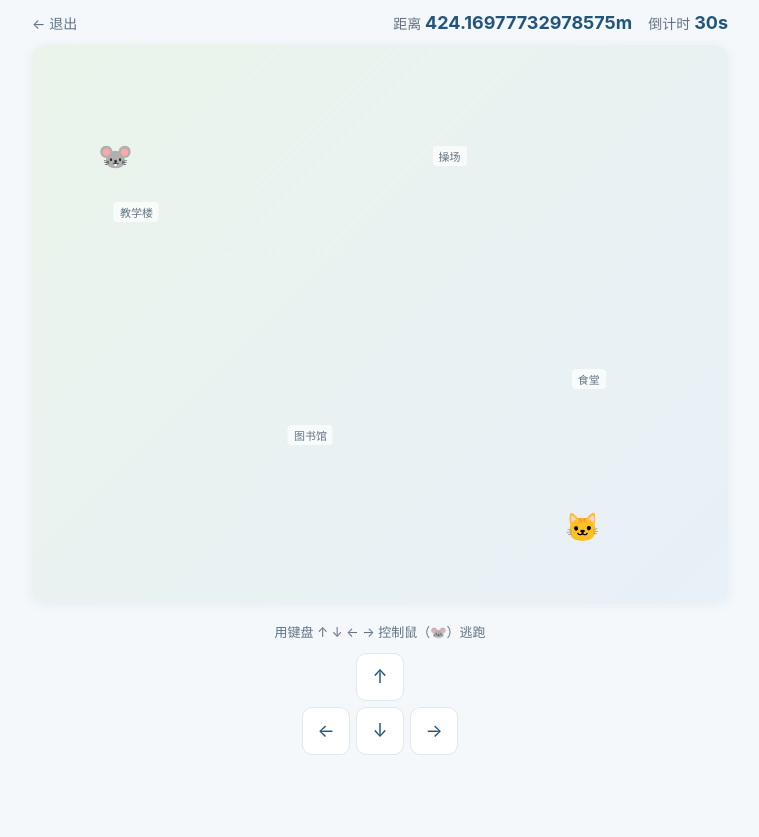
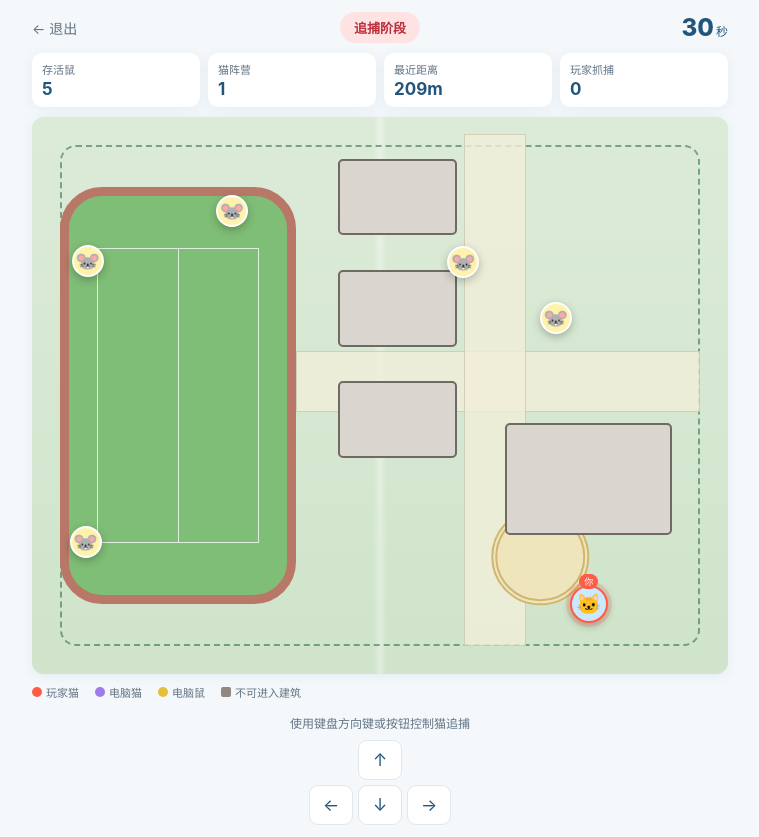
Before and after one commit to uni13-cup/campus-sports-demo, a Vue app: page /game/play in a window 1280 px wide. Shown: the whole page, without its empty margins (260-1019 px from the left). Before the commit the page ends 800 px from the top, so only its background shows below. Built offline with nearby package versions, Linux system fonts and the light colour scheme.

Commit message:
feat(game): integrate bounded cat-and-mouse demo

```diff
--- a/src/game/config.js
+++ b/src/game/config.js
@@ -9,6 +9,9 @@ export const GAME_CONFIG = {
   // 地图范围（模拟坐标，单位：米）
   mapWidth: 500,
   mapHeight: 400,
+
+  // 角色中心与地图边缘的最小距离，对应页面中的虚线活动边界
+  boundaryPadding: 20,
 
   // 阵营规模：1 只玩家猫追捕 5 只电脑鼠
   catCount: 1,
@@ -32,13 +35,13 @@ export const GAME_CONFIG = {
 
   // 固定出生点（虚拟坐标，不代表真实 GPS）
   spawnPoints: {
-    cat: { x: 400, y: 350, landmark: '第二食堂南侧圆形广场' },
+    cat: { x: 400, y: 350 },
     mice: [
-      { x: 60, y: 80, landmark: '西运动场西北角跑道' },
-      { x: 60, y: 320, landmark: '西运动场西南角跑道' },
-      { x: 180, y: 80, landmark: '西运动场东北侧道路' },
-      { x: 315, y: 90, landmark: '笃行书院1号楼北侧道路' },
-      { x: 370, y: 175, landmark: '第二食堂北侧偏西道路' }
+      { x: 60, y: 80 },
+      { x: 60, y: 320 },
+      { x: 180, y: 80 },
+      { x: 315, y: 90 },
+      { x: 370, y: 175 }
     ]
   },
 
@@ -50,9 +53,9 @@ export const GAME_CONFIG = {
 
   // 建筑障碍物；矩形内部及边界均不可进入
   obstacles: [
-    { id: 'duxing-3', name: '笃行书院3号楼', x: 220, y: 30, width: 85, height: 55 },
-    { id: 'duxing-2', name: '笃行书院2号楼', x: 220, y: 110, width: 85, height: 55 },
-    { id: 'duxing-1', name: '笃行书院1号楼', x: 220, y: 190, width: 85, height: 55 },
-    { id: 'canteen-2', name: '第二食堂', x: 340, y: 220, width: 120, height: 80 }
+    { id: 'obstacle-1', x: 220, y: 30, width: 85, height: 55 },
+    { id: 'obstacle-2', x: 220, y: 110, width: 85, height: 55 },
+    { id: 'obstacle-3', x: 220, y: 190, width: 85, height: 55 },
+    { id: 'obstacle-4', x: 340, y: 220, width: 120, height: 80 }
   ]
 }
--- a/src/game/engine.js
+++ b/src/game/engine.js
@@ -43,6 +43,7 @@ export function initGame(opts = {}) {
     config: {
       mapWidth: cfg.mapWidth,
       mapHeight: cfg.mapHeight,
+      boundaryPadding: cfg.boundaryPadding,
       catchThreshold: cfg.catchThreshold,
       moveStep: cfg.moveStep,
       obstacles: cfg.obstacles.map((obstacle) => ({ ...obstacle }))
@@ -144,11 +145,12 @@ export function isWalkablePosition(position, config = GAME_CONFIG) {
   if (!position || !Number.isFinite(position.x) || !Number.isFinite(position.y)) {
     return false
   }
+  const boundaryPadding = config.boundaryPadding ?? 0
   if (
-    position.x < 0 ||
-    position.x > config.mapWidth ||
-    position.y < 0 ||
-    position.y > config.mapHeight
+    position.x < boundaryPadding ||
+    position.x > config.mapWidth - boundaryPadding ||
+    position.y < boundaryPadding ||
+    position.y > config.mapHeight - boundaryPadding
   ) {
     return false
   }
@@ -332,7 +334,6 @@ function createPlayers(cfg) {
       role: 'cat',
       controller: 'human',
       position: { x: catSpawn.x, y: catSpawn.y },
-      spawnLandmark: catSpawn.landmark,
       captures: 0
     }
   ]
@@ -345,7 +346,6 @@ function createPlayers(cfg) {
       role: 'mouse',
       controller: 'ai',
       position: { x: spawn.x, y: spawn.y },
-      spawnLandmark: spawn.landmark,
       capturedAt: null
     })
   }
@@ -367,13 +367,13 @@ function movePlayerInState(gameState, playerId, delta) {
   const nextPosition = {
     x: clamp(
       player.position.x + delta.dx,
-      0,
-      nextState.config.mapWidth
+      nextState.config.boundaryPadding,
+      nextState.config.mapWidth - nextState.config.boundaryPadding
     ),
     y: clamp(
       player.position.y + delta.dy,
-      0,
-      nextState.config.mapHeight
+      nextState.config.boundaryPadding,
+      nextState.config.mapHeight - nextState.config.boundaryPadding
     )
   }
   if (isWalkablePosition(nextPosition, nextState.config)) {
--- a/src/views/game/GameMapView.vue
+++ b/src/views/game/GameMapView.vue
@@ -1,109 +1,118 @@
 <script setup>
-import { ref, onMounted, onBeforeUnmount, computed } from 'vue'
+import { computed, onBeforeUnmount, onMounted, ref } from 'vue'
 import { useRouter } from 'vue-router'
 import {
+  calcDistance,
+  getState,
   initGame,
   moveCharacter,
-  startTimer,
-  clearTimer,
-  getState
+  tick,
+  updateAi
 } from '@/game/engine.js'
 import { GAME_CONFIG } from '@/game/config.js'
 
 const router = useRouter()
 const state = ref(null)
+const ending = ref(false)
+let timerId = null
 
-// 控制：鼠标控制鼠，键盘方向键控制鼠；猫由简单 AI 追击
-const catPos = computed(() => state.value?.cat ?? { x: 0, y: 0 })
-const mousePos = computed(() => state.value?.mouse ?? { x: 0, y: 0 })
-const distance = computed(() => state.value?.distance ?? 0)
-const timeLeft = computed(() => state.value?.timeLeft ?? 0)
-const status = computed(() => state.value?.status ?? 'idle')
-const winner = computed(() => state.value?.winner ?? null)
+const phase = computed(() => state.value?.phase ?? 'hiding')
+const players = computed(() => state.value?.players ?? [])
+const humanCat = computed(() =>
+  players.value.find((player) => player.controller === 'human')
+)
+const mice = computed(() => players.value.filter((player) => player.role === 'mouse'))
+const cats = computed(() => players.value.filter((player) => player.role === 'cat'))
+const activityBorderStyle = computed(() => {
+  const config = state.value?.config
+  if (!config) return {}
+  return {
+    left: `${config.boundaryPadding / config.mapWidth * 100}%`,
+    right: `${config.boundaryPadding / config.mapWidth * 100}%`,
+    top: `${config.boundaryPadding / config.mapHeight * 100}%`,
+    bottom: `${config.boundaryPadding / config.mapHeight * 100}%`
+  }
+})
+const timeLeft = computed(() => {
+  if (!state.value) return 0
+  return phase.value === 'hiding'
+    ? state.value.hidingTimeLeft
+    : state.value.chasingTimeLeft
+})
+const nearestMouseDistance = computed(() => {
+  if (!humanCat.value || mice.value.length === 0) return 0
+  return Math.round(Math.min(
+    ...mice.value.map((mouse) =>
+      calcDistance(humanCat.value.position, mouse.position)
+    )
+  ))
+})
 
-// 地图比例：将模拟坐标映射到 CSS 百分比
-function toPercent(pos) {
-  if (!pos) return { left: '0%', top: '0%' }
+function toPercent(position) {
   return {
-    left: `${(pos.x / GAME_CONFIG.mapWidth) * 100}%`,
-    top: `${(pos.y / GAME_CONFIG.mapHeight) * 100}%`
+    left: `${position.x / GAME_CONFIG.mapWidth * 100}%`,
+    top: `${position.y / GAME_CONFIG.mapHeight * 100}%`
   }
 }
 
-// 简单 AI：猫朝鼠的方向移动一步
-function catChase() {
-  const s = getState()
-  if (!s || s.status !== 'running') return
-  const dx = s.mouse.x - s.cat.x
-  const dy = s.mouse.y - s.cat.y
-  const dist = Math.hypot(dx, dy) || 1
-  const step = GAME_CONFIG.moveStep
-  moveCharacter('cat', {
-    dx: Math.round((dx / dist) * step),
-    dy: Math.round((dy / dist) * step)
-  })
-  syncState()
+function obstacleStyle(obstacle) {
+  return {
+    left: `${obstacle.x / GAME_CONFIG.mapWidth * 100}%`,
+    top: `${obstacle.y / GAME_CONFIG.mapHeight * 100}%`,
+    width: `${obstacle.width / GAME_CONFIG.mapWidth * 100}%`,
+    height: `${obstacle.height / GAME_CONFIG.mapHeight * 100}%`
+  }
 }
 
-// 玩家操控鼠
-function moveMouse(dx, dy) {
-  moveCharacter('mouse', { dx, dy })
-  syncState()
-  catChase()
+function moveCat(dx, dy) {
+  if (phase.value !== 'chasing' || ending.value) return
+  state.value = moveCharacter('cat', { dx, dy })
   checkEnd()
 }
 
-function syncState() {
+function advanceOneSecond() {
+  tick()
+  updateAi()
   state.value = getState()
+  checkEnd()
 }
 
 function checkEnd() {
-  const s = getState()
-  if (s && (s.status === 'caught' || s.status === 'timeout')) {
-    clearTimer()
-    state.value = s
-    setTimeout(() => router.push('/game/result'), 600)
-  }
-}
-
-// 键盘控制
-function onKey(e) {
-  const step = GAME_CONFIG.moveStep
-  switch (e.key) {
-    case 'ArrowUp':
-      e.preventDefault()
-      moveMouse(0, -step)
-      break
-    case 'ArrowDown':
-      e.preventDefault()
-      moveMouse(0, step)
-      break
-    case 'ArrowLeft':
-      e.preventDefault()
-      moveMouse(-step, 0)
-      break
-    case 'ArrowRight':
-      e.preventDefault()
-      moveMouse(step, 0)
-      break
-  }
-}
-
-function onTimerTick(s) {
-  state.value = s
-  catChase()
-  checkEnd()
+  if (!state.value || state.value.phase !== 'ended' || ending.value) return
+  ending.value = true
+  stopTimer()
+  window.setTimeout(() => router.push('/game/result'), 900)
 }
 
 function startMatch() {
-  initGame()
-  syncState()
-  startTimer(onTimerTick)
+  state.value = initGame()
+  ending.value = false
+  timerId = window.setInterval(advanceOneSecond, GAME_CONFIG.tickInterval)
+}
+
+function stopTimer() {
+  if (!timerId) return
+  window.clearInterval(timerId)
+  timerId = null
 }
 
 function backHome() {
-  clearTimer()
+  stopTimer()
   router.push('/')
+}
+
+function onKey(event) {
+  const step = GAME_CONFIG.moveStep
+  const moves = {
+    ArrowUp: [0, -step],
+    ArrowDown: [0, step],
+    ArrowLeft: [-step, 0],
+    ArrowRight: [step, 0]
+  }
+  const move = moves[event.key]
+  if (!move) return
+  event.preventDefault()
+  moveCat(...move)
 }
 
 onMounted(() => {
@@ -112,46 +121,91 @@ onMounted(() => {
 })
 
 onBeforeUnmount(() => {
-  clearTimer()
+  stopTimer()
   window.removeEventListener('keydown', onKey)
 })
 </script>
 
 <template>
-  <div class="page game-map">
-    <div class="hud">
+  <div class="page game-map" v-if="state">
+    <header class="hud">
       <button class="back-btn" @click="backHome">← 退出</button>
-      <div class="hud-stats">
-        <span class="stat">距离 <strong>{{ distance }}m</strong></span>
-        <span class="stat" :class="{ urgent: timeLeft <= 10 }">
-          倒计时 <strong>{{ timeLeft }}s</strong>
-        </span>
+      <div class="phase-pill" :class="phase">
+        {{ phase === 'hiding' ? '躲藏阶段' : phase === 'chasing' ? '追捕阶段' : '本局结束' }}
+      </div>
+      <div class="timer" :class="{ urgent: timeLeft <= 5 }">
+        {{ timeLeft }}<small>秒</small>
+      </div>
+    </header>
+
+    <section class="scoreboard">
+      <div><span>存活鼠</span><strong>{{ mice.length }}</strong></div>
+      <div><span>猫阵营</span><strong>{{ cats.length }}</strong></div>
+      <div><span>最近距离</span><strong>{{ nearestMouseDistance }}m</strong></div>
+      <div><span>玩家抓捕</span><strong>{{ humanCat?.captures ?? 0 }}</strong></div>
+    </section>
+
+    <div class="map-area">
+      <div class="map-bg">
+        <div class="activity-border" :style="activityBorderStyle"></div>
+        <div class="sports-field">
+          <div class="field-line"></div>
+        </div>
+        <div class="road road-horizontal"></div>
+        <div class="road road-vertical"></div>
+        <div class="plaza"></div>
+
+        <div
+          v-for="obstacle in state.config.obstacles"
+          :key="obstacle.id"
+          class="building"
+          :style="obstacleStyle(obstacle)"
+        ></div>
+
+        <div
+          v-for="player in players"
+          :key="player.id"
+          class="role"
+          :class="[
+            player.role,
+            player.controller,
+            { converted: player.role === 'cat' && player.controller === 'ai' }
+          ]"
+          :style="toPercent(player.position)"
+          :title="player.id"
+        >
+          <span class="role-icon">{{ player.role === 'cat' ? '🐱' : '🐭' }}</span>
+          <small v-if="player.controller === 'human'">你</small>
+        </div>
+
+        <div class="phase-overlay" v-if="phase === 'hiding'">
+          <strong>老鼠躲藏中</strong>
+          <span>{{ timeLeft }} 秒后开始追捕</span>
+        </div>
+        <div class="phase-overlay result" v-else-if="phase === 'ended'">
+          <strong>{{ state.winner === 'cat' ? '猫方获胜！' : '鼠方获胜！' }}</strong>
+          <span>正在前往结算页</span>
+        </div>
       </div>
     </div>
 
-    <div class="map-area">
-      <!-- 模拟校园地图背景 -->
-      <div class="map-bg">
-        <span class="landmark" style="left: 15%; top: 30%">教学楼</span>
-        <span class="landmark" style="left: 60%; top: 20%">操场</span>
-        <span class="landmark" style="left: 40%; top: 70%">图书馆</span>
-        <span class="landmark" style="left: 80%; top: 60%">食堂</span>
-
-        <!-- 猫 -->
-        <div class="role cat" :style="toPercent(catPos)">🐱</div>
-        <!-- 鼠 -->
-        <div class="role mouse" :style="toPercent(mousePos)">🐭</div>
-      </div>
+    <div class="legend">
+      <span><i class="legend-dot human-dot"></i>玩家猫</span>
+      <span><i class="legend-dot ai-cat-dot"></i>电脑猫</span>
+      <span><i class="legend-dot mouse-dot"></i>电脑鼠</span>
+      <span><i class="legend-block"></i>不可进入建筑</span>
     </div>
 
     <div class="controls">
-      <p class="hint">用键盘 ↑ ↓ ← → 控制鼠（🐭）逃跑</p>
-      <div class="dpad">
-        <button @click="moveMouse(0, -GAME_CONFIG.moveStep)">↑</button>
+      <p class="hint">
+        {{ phase === 'hiding' ? '躲藏阶段，猫暂时不能移动' : '使用键盘方向键或按钮控制猫追捕' }}
+      </p>
+      <div class="dpad" :class="{ disabled: phase !== 'chasing' }">
+        <button @click="moveCat(0, -GAME_CONFIG.moveStep)" aria-label="向上">↑</button>
         <div class="dpad-row">
-          <button @click="moveMouse(-GAME_CONFIG.moveStep, 0)">←</button>
-          <button @click="moveMouse(0, GAME_CONFIG.moveStep)">↓</button>
-          <button @click="moveMouse(GAME_CONFIG.moveStep, 0)">→</button>
+          <button @click="moveCat(-GAME_CONFIG.moveStep, 0)" aria-label="向左">←</button>
+          <button @click="moveCat(0, GAME_CONFIG.moveStep)" aria-label="向下">↓</button>
+          <button @click="moveCat(GAME_CONFIG.moveStep, 0)" aria-label="向右">→</button>
         </div>
       </div>
     </div>
@@ -159,14 +213,12 @@ onBeforeUnmount(() => {
 </template>
 
 <style scoped>
-.game-map {
-  padding: 12px;
-}
+.game-map { padding: 12px; }
 .hud {
-  display: flex;
+  display: grid;
+  grid-template-columns: 1fr auto 1fr;
   align-items: center;
-  justify-content: space-between;
-  margin-bottom: 12px;
+  margin-bottom: 10px;
 }
 .back-btn {
   all: unset;
@@ -174,83 +226,214 @@ onBeforeUnmount(() => {
   color: var(--color-text-light);
   font-size: 14px;
 }
-.hud-stats {
+.phase-pill {
+  padding: 6px 14px;
+  border-radius: 999px;
+  background: #fff3cd;
+  color: #8a6400;
+  font-size: 13px;
+  font-weight: 700;
+}
+.phase-pill.chasing { background: #ffe3e3; color: #bb2d3b; }
+.phase-pill.ended { background: #e1f3e5; color: #28733b; }
+.timer {
+  justify-self: end;
+  color: var(--color-primary);
+  font-size: 24px;
+  font-weight: 800;
+}
+.timer small { margin-left: 2px; font-size: 12px; font-weight: 500; }
+.timer.urgent { color: #e74c3c; }
+.scoreboard {
+  display: grid;
+  grid-template-columns: repeat(4, 1fr);
+  gap: 8px;
+  margin-bottom: 10px;
+}
+.scoreboard div {
   display: flex;
-  gap: 16px;
+  flex-direction: column;
+  padding: 8px 10px;
+  border-radius: 10px;
+  background: var(--color-white);
+  box-shadow: var(--shadow);
 }
-.stat {
-  font-size: 14px;
-  color: var(--color-text-light);
-}
-.stat strong {
-  color: var(--color-primary);
-  font-size: 18px;
-}
-.stat.urgent strong {
-  color: #e74c3c;
-}
-
+.scoreboard span { color: var(--color-text-light); font-size: 11px; }
+.scoreboard strong { margin-top: 2px; color: var(--color-primary); font-size: 17px; }
 .map-area {
   width: 100%;
   aspect-ratio: 5 / 4;
-  background: var(--color-white);
+  overflow: hidden;
   border-radius: var(--radius);
+  background: #dcebd8;
   box-shadow: var(--shadow);
-  overflow: hidden;
 }
 .map-bg {
   position: relative;
   width: 100%;
   height: 100%;
-  background: linear-gradient(135deg, #eaf4ea 0%, #e8f0f8 100%);
+  overflow: hidden;
+  background:
+    linear-gradient(90deg, transparent 49%, rgba(255, 255, 255, 0.35) 50%, transparent 51%),
+    linear-gradient(#dcebd8, #cfe4ca);
 }
-.landmark {
+.activity-border {
   position: absolute;
+  border: 2px dashed rgba(37, 105, 64, 0.55);
+  border-radius: 16px;
+}
+.sports-field {
+  position: absolute;
+  left: 4%;
+  top: 12.5%;
+  width: 34%;
+  height: 75%;
+  box-sizing: border-box;
+  border: 9px solid #b97867;
+  border-radius: 42px;
+  background: #7fbe76;
+  color: rgba(22, 80, 40, 0.85);
+  text-align: center;
+  font-size: 12px;
+  font-weight: 700;
+}
+.field-line { position: absolute; inset: 13%; border: 1px solid rgba(255, 255, 255, 0.75); }
+.field-line::after {
+  content: '';
+  position: absolute;
+  left: 50%;
+  top: 0;
+  height: 100%;
+  border-left: 1px solid rgba(255, 255, 255, 0.75);
+}
+.road {
+  position: absolute;
+  background: rgba(242, 239, 218, 0.8);
+  border: 1px solid rgba(176, 170, 140, 0.45);
+}
+.road-horizontal { left: 38%; top: 42%; width: 58%; height: 11%; }
+.road-vertical { left: 62%; top: 3%; width: 9%; height: 92%; }
+.plaza {
+  position: absolute;
+  left: 73%;
+  top: 79%;
+  width: 14%;
+  aspect-ratio: 1;
+  display: grid;
+  place-items: center;
   transform: translate(-50%, -50%);
-  font-size: 11px;
-  color: var(--color-text-light);
-  background: rgba(255, 255, 255, 0.7);
-  padding: 2px 6px;
-  border-radius: 4px;
-  white-space: nowrap;
+  border: 6px double #d0b66f;
+  border-radius: 50%;
+  background: #efe5bd;
+  color: #7c682e;
+  font-size: 10px;
+  text-align: center;
+}
+.building {
+  position: absolute;
+  z-index: 2;
+  box-sizing: border-box;
+  display: grid;
+  place-items: center;
+  padding: 3px;
+  border: 2px solid #6f6a64;
+  border-radius: 5px;
+  background: #dad6cf;
+  color: #4b4743;
+  font-size: 9px;
+  font-weight: 700;
+  text-align: center;
 }
 .role {
   position: absolute;
+  z-index: 5;
+  display: grid;
+  place-items: center;
+  width: 32px;
+  height: 32px;
   transform: translate(-50%, -50%);
-  font-size: 28px;
-  transition: left 0.3s ease, top 0.3s ease;
-  z-index: 2;
+  border: 2px solid #fff;
+  border-radius: 50%;
+  box-shadow: 0 3px 8px rgba(0, 0, 0, 0.25);
+  transition: left 0.22s ease, top 0.22s ease;
 }
-
-.controls {
-  margin-top: 20px;
-  text-align: center;
+.role-icon { font-size: 20px; line-height: 1; }
+.role.mouse { background: #fff2ad; }
+.role.cat { background: #cbe8ff; }
+.role.human {
+  width: 38px;
+  height: 38px;
+  border-color: #ff5c45;
+  box-shadow: 0 0 0 4px rgba(255, 92, 69, 0.2), 0 3px 8px rgba(0, 0, 0, 0.25);
 }
-.hint {
-  font-size: 13px;
-  color: var(--color-text-light);
-  margin-bottom: 12px;
+.role.converted { background: #d9c9ff; }
+.role small {
+  position: absolute;
+  top: -13px;
+  padding: 1px 5px;
+  border-radius: 8px;
+  background: #ff5c45;
+  color: white;
+  font-size: 9px;
+  white-space: nowrap;
 }
-.dpad {
+.phase-overlay {
+  position: absolute;
+  z-index: 9;
+  left: 50%;
+  top: 50%;
   display: flex;
   flex-direction: column;
   align-items: center;
-  gap: 6px;
+  gap: 5px;
+  min-width: 170px;
+  padding: 16px 22px;
+  transform: translate(-50%, -50%);
+  border: 1px solid rgba(255, 255, 255, 0.8);
+  border-radius: 14px;
+  background: rgba(24, 58, 35, 0.84);
+  color: white;
+  backdrop-filter: blur(5px);
 }
+.phase-overlay strong { font-size: 20px; }
+.phase-overlay span { font-size: 12px; opacity: 0.88; }
+.phase-overlay.result { background: rgba(112, 55, 20, 0.88); }
+.legend {
+  display: flex;
+  flex-wrap: wrap;
+  gap: 10px 16px;
+  margin-top: 10px;
+  color: var(--color-text-light);
+  font-size: 11px;
+}
+.legend span { display: inline-flex; align-items: center; gap: 4px; }
+.legend-dot,
+.legend-block { width: 10px; height: 10px; border-radius: 50%; }
+.human-dot { background: #ff5c45; }
+.ai-cat-dot { background: #9f7aea; }
+.mouse-dot { background: #e6be38; }
+.legend-block { border-radius: 2px; background: #8f8981; }
+.controls { margin-top: 14px; text-align: center; }
+.hint { margin-bottom: 9px; color: var(--color-text-light); font-size: 12px; }
+.dpad { display: flex; flex-direction: column; align-items: center; gap: 5px; }
+.dpad-row { display: flex; gap: 5px; }
 .dpad button {
-  width: 48px;
-  height: 48px;
+  width: 44px;
+  height: 40px;
   border: 1px solid var(--color-border);
-  border-radius: 10px;
+  border-radius: 9px;
   background: var(--color-white);
-  font-size: 18px;
   color: var(--color-primary);
+  font-size: 17px;
+  cursor: pointer;
 }
-.dpad button:active {
-  background: var(--color-primary-light);
-}
-.dpad-row {
-  display: flex;
-  gap: 6px;
+.dpad button:active { background: var(--color-primary-light); }
+.dpad.disabled { opacity: 0.45; pointer-events: none; }
+
+@media (max-width: 520px) {
+  .scoreboard { grid-template-columns: repeat(2, 1fr); }
+  .map-area { min-height: 360px; aspect-ratio: auto; }
+  .building { font-size: 8px; }
+  .role { width: 28px; height: 28px; }
 }
 </style>
--- a/src/views/game/GameResultView.vue
+++ b/src/views/game/GameResultView.vue
@@ -1,17 +1,26 @@
 <script setup>
-import { ref, onMounted } from 'vue'
+import { computed, ref, onMounted } from 'vue'
 import { useRouter } from 'vue-router'
 import { getState } from '@/game/engine.js'
 
 const router = useRouter()
 const result = ref(null)
+const remainingMice = computed(() =>
+  result.value?.players?.filter((player) => player.role === 'mouse').length ?? 0
+)
+const catCount = computed(() =>
+  result.value?.players?.filter((player) => player.role === 'cat').length ?? 0
+)
+const playerCaptures = computed(() =>
+  result.value?.players?.find((player) => player.controller === 'human')?.captures ?? 0
+)
 
 onMounted(() => {
   result.value = getState()
 })
 
 function playAgain() {
-  router.push('/game')
+  router.push('/game/play')
 }
 
 function backHome() {
@@ -22,22 +31,30 @@ function backHome() {
 <template>
   <div class="page game-result">
     <div class="result-card" v-if="result">
-      <div class="emoji">{{ result.winner === 'cat' ? '🐱' : '🐭' }}</div>
+      <div class="emoji">{{ result.winner === 'cat' ? '🐱🏆' : '🐭🏆' }}</div>
       <h1 class="title">
         {{ result.winner === 'cat' ? '猫获胜！' : '鼠逃脱成功！' }}
       </h1>
       <p class="reason">
-        {{ result.status === 'caught' ? '猫在限定时间内抓到了鼠' : '时间用尽，鼠成功逃脱' }}
+        {{ result.winner === 'cat' ? '所有老鼠都已加入猫阵营' : `时间用尽，仍有 ${remainingMice} 只老鼠存活` }}
       </p>
 
       <div class="stats">
         <div class="stat-item">
-          <span>最终距离</span>
-          <strong>{{ result.distance }} m</strong>
+          <span>最终猫阵营</span>
+          <strong>{{ catCount }} 只</strong>
         </div>
         <div class="stat-item">
-          <span>剩余时间</span>
-          <strong>{{ result.timeLeft }} s</strong>
+          <span>存活老鼠</span>
+          <strong>{{ remainingMice }} 只</strong>
+        </div>
+        <div class="stat-item">
+          <span>玩家抓捕</span>
+          <strong>{{ playerCaptures }} 只</strong>
+        </div>
+        <div class="stat-item">
+          <span>追捕剩余</span>
+          <strong>{{ result.chasingTimeLeft }} 秒</strong>
         </div>
       </div>
     </div>
@@ -76,8 +93,9 @@ function backHome() {
 }
 .stats {
   display: flex;
+  flex-wrap: wrap;
   justify-content: center;
-  gap: 32px;
+  gap: 22px 30px;
 }
 .stat-item {
   display: flex;
```
Also changed, not shown: src/game/INTEGRATION.md (+3 -3 lines), src/views/game/GameLobbyView.vue (+8 -7 lines), 1 other file (tests, documents, lock files or other folders).
